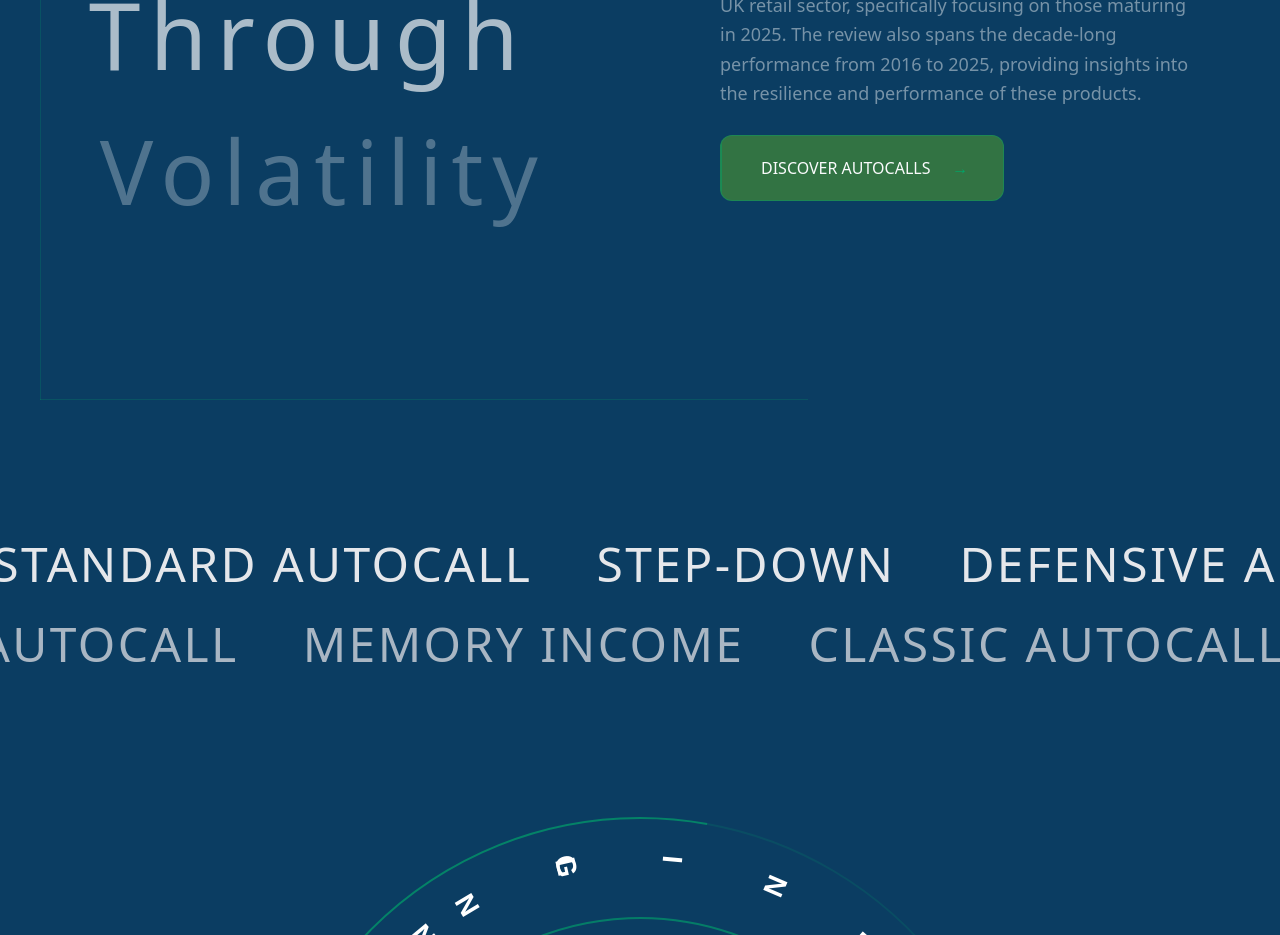
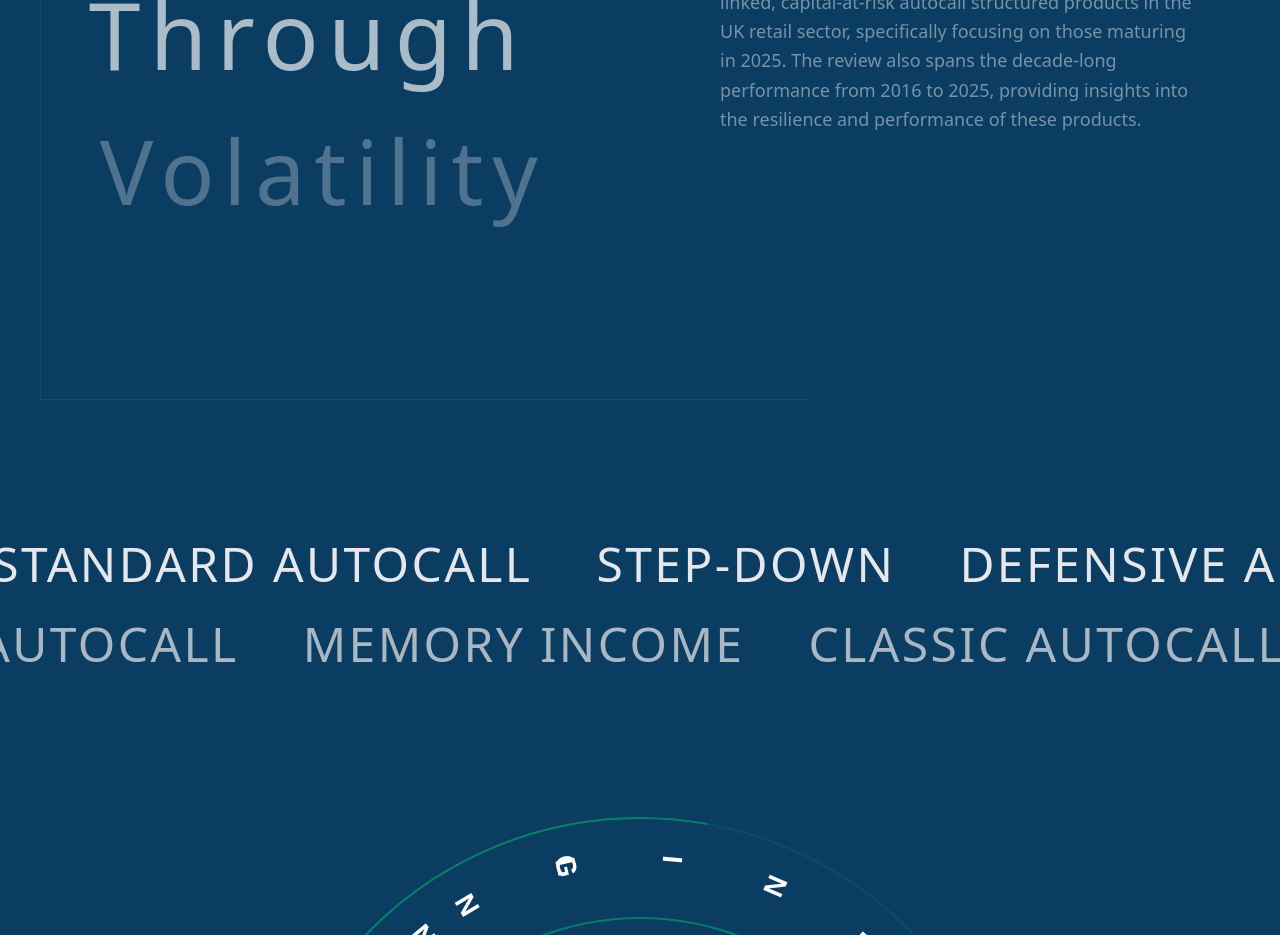
Before and after one commit to 808zainnaeem/IDAD, a React (Vite) app: page / in a window 1280 px wide. Shown: the part 1160-2095 px from the top of the page. Built offline with nearby package versions, Linux system fonts and the light colour scheme.

Commit message:
first commit

```diff
--- a/src/Components/Home/About.jsx
+++ b/src/Components/Home/About.jsx
@@ -150,12 +150,11 @@ AUTOCALLS                  </motion.span>
               whileTap="tap"
             >
               <button
-                className="group relative px-10 py-5 border border-[#01a96b]/40 text-white font-medium rounded-xl overflow-hidden transition-all duration-300"
+                className="group relative px-10 py-5  text-white font-medium rounded-xl overflow-hidden transition-all duration-300"
                 style={{
-                  backgroundColor: '#337543',
                 }}
               >
-                <span className="relative z-10 flex items-center">
+                {/* <span className="relative z-10 flex items-center">
                   DISCOVER AUTOCALLS
                   <motion.span
                     className="ml-4 text-[#01a96b] font-bold"
@@ -164,9 +163,9 @@ AUTOCALLS                  </motion.span>
                   >
                     →
                   </motion.span>
-                </span>
+                </span> */}
                 <motion.div
-                  className="absolute inset-0 bg-[#01a96b]"
+                  className="absolute inset-0 "
                   initial={{ x: '-100%' }}
                   whileHover={{ x: 0 }}
                   transition={{ duration: 0.4 }}
```
